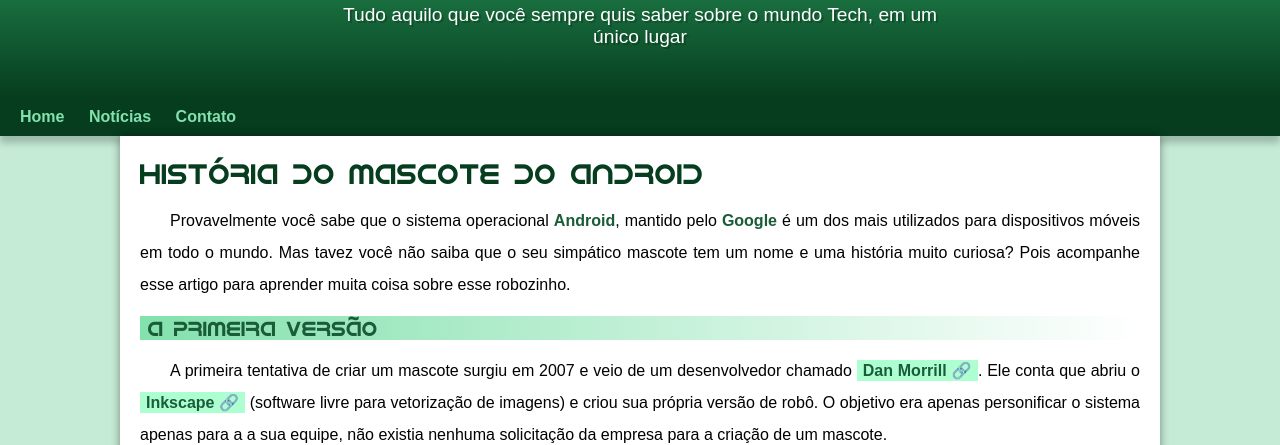
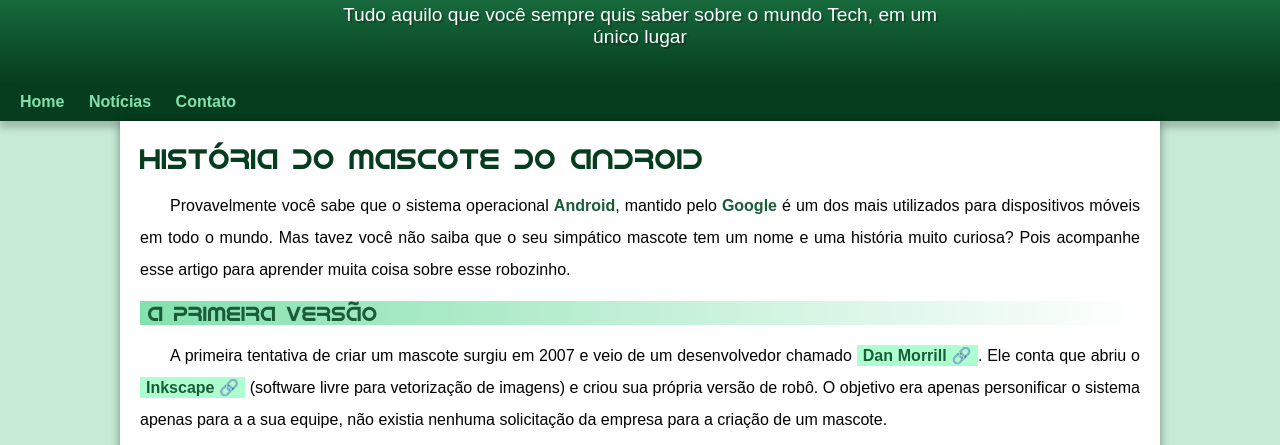
Before and after one commit to ironmanmark5/projeto-android, a plain HTML site: page index.html in a window 1280 px wide. Shown: the part 116-561 px from the top of the page. Drawn offline with nearby package versions, Linux system fonts and the light colour scheme.

Commit message:
Update style.css

```diff
--- a/estilo/style.css
+++ b/estilo/style.css
@@ -62,7 +62,7 @@ header > p {
     padding-right: 10px;
     padding-left: 10px;
     margin: auto;
-    padding-bottom: 50px;
+    padding-bottom: 35px;
     text-shadow: 2px 2px 0px rgba(0, 0, 0, 0.219);
 }
 
```
